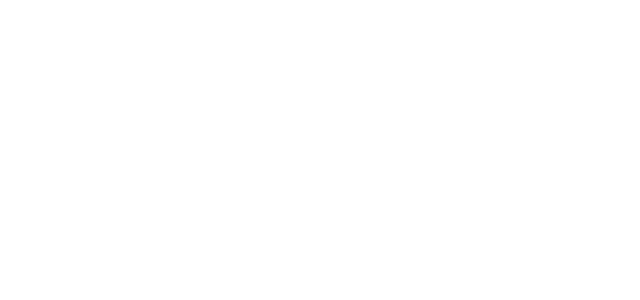
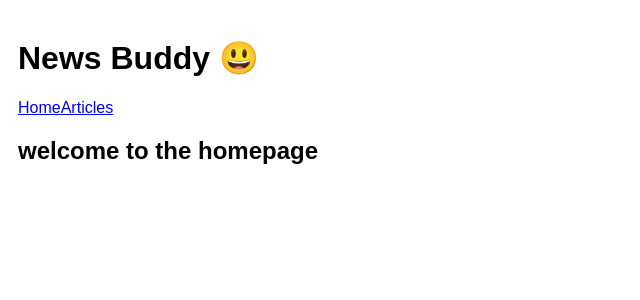
Before and after one commit to amyf211/news-buddy, a React (Vite) app in the folder news-buddy/: page / in a window 1280 px wide. Shown: the top 300 px of the page, without its empty margins (0-640 px from the left). Built offline with nearby package versions, Linux system fonts and the light colour scheme.

Commit message:
add list of all articles

```diff
--- /dev/null
+++ b/news-buddy/src/App.css
@@ -0,0 +1,8 @@
+body{
+    font-family: Arial, Helvetica, sans-serif;
+    padding: 10px;
+}
+
+img{
+    max-width: 100%;
+}
--- a/news-buddy/src/App.jsx
+++ b/news-buddy/src/App.jsx
@@ -1,7 +1,19 @@
+import './App.css'
 import { Routes, Route } from "react-router-dom"
+import Home from "./components/Home"
+import Header from "./components/Header"
+import ArticlesList from "./components/ArticlesList"
 
 function App() {
-
+  return (
+    <>
+      <Header />
+      <Routes>
+        <Route path='/' element={<Home/> } />
+        <Route path='/articles' element={<ArticlesList/> } />
+      </Routes>
+    </>
+  )
 }
 
 export default App
--- /dev/null
+++ b/news-buddy/src/components/ArticleCard.jsx
@@ -0,0 +1,14 @@
+function ArticleCard(props) {
+    const { article } = props
+
+    return (
+        <section className="article-card">
+            <h3>{article.title}</h3>
+            <img id="article_img" src={article.article_img_url} />
+            <p>By: {article.author}</p>
+            <p>Topic: {article.topic}</p>
+        </section>
+    )
+}
+
+export default ArticleCard
--- /dev/null
+++ b/news-buddy/src/components/ArticlesList.jsx
@@ -0,0 +1,27 @@
+import { useState, useEffect } from "react"
+import ArticleCard from "./ArticleCard"
+
+function ArticlesList() {
+    const [articlesList, setArticlesList] = useState([])
+
+    useEffect(() => {
+        fetch('https://newsbuddy-f5h1.onrender.com/api/articles')
+        .then((response) => response.json())
+        .then((data) => {
+            setArticlesList(data)
+        })
+    })
+
+return(
+    <section id="articles-list">
+        <h1>Articles:</h1>
+        <ul>
+            {articlesList.map((article) => {
+                return <ArticleCard key={article.article_id} article={ article }/>
+            })}
+        </ul>
+    </section>
+)
+}
+
+export default ArticlesList
--- /dev/null
+++ b/news-buddy/src/components/Header.jsx
@@ -0,0 +1,15 @@
+import { Link } from "react-router-dom"
+
+function Header() {
+    return (
+        <header id="header">
+           <h1>News Buddy 😃</h1>
+           <nav id="nav">
+             <Link to='/'>Home</Link>
+            <Link to='/articles'>Articles</Link>
+           </nav>
+        </header>
+       )
+}
+
+export default Header
--- /dev/null
+++ b/news-buddy/src/components/Home.jsx
@@ -0,0 +1,7 @@
+function Home() {
+    return(
+        <h2>welcome to the homepage</h2>
+    )
+}
+
+export default Home
--- a/news-buddy/src/main.jsx
+++ b/news-buddy/src/main.jsx
@@ -1,7 +1,10 @@
 import React from 'react'
 import ReactDOM from 'react-dom/client'
 import App from './App.jsx'
+import { BrowserRouter } from 'react-router-dom'
 
 ReactDOM.createRoot(document.getElementById('root')).render(
-    <App />
+    <BrowserRouter>
+        <App />
+    </BrowserRouter>
 )
```
